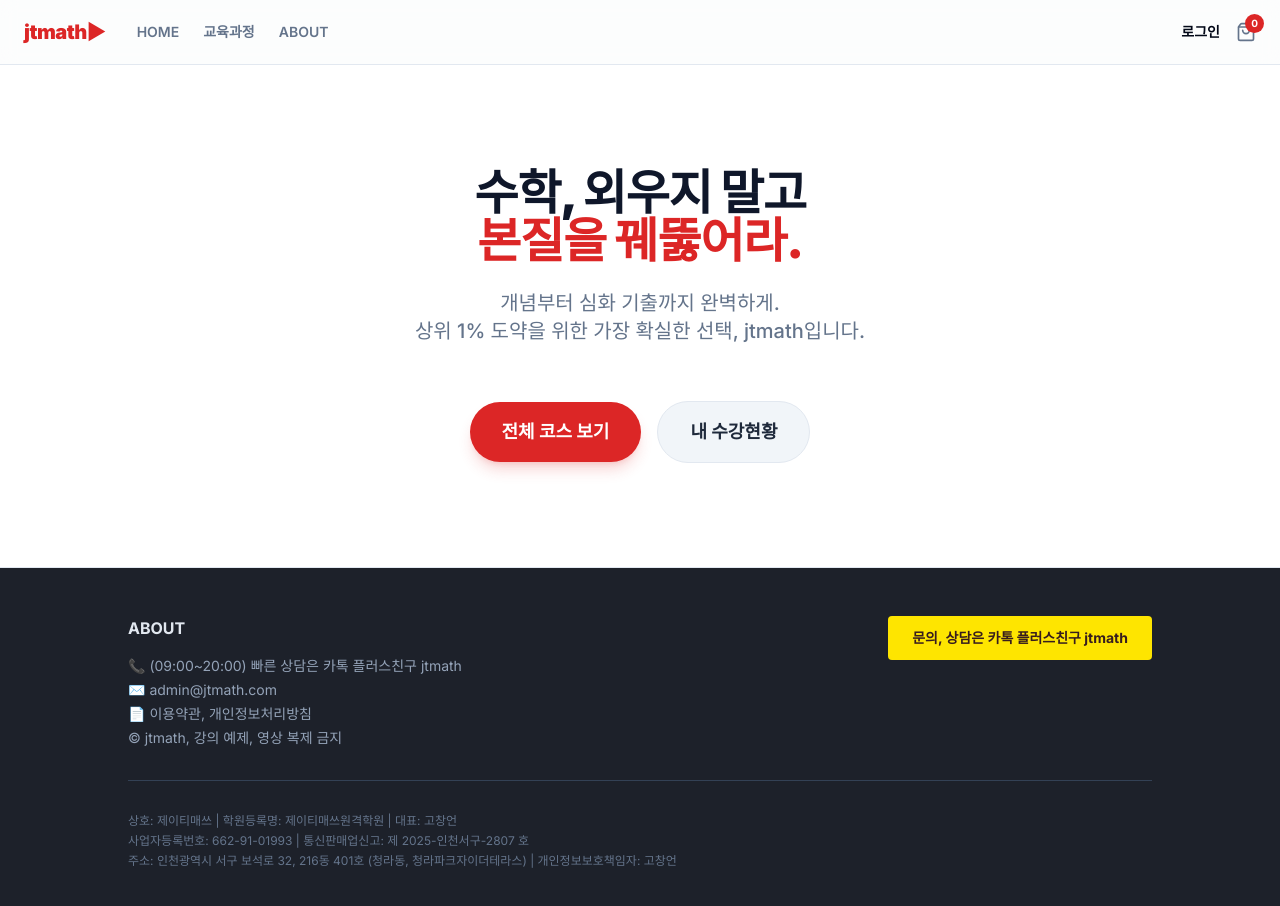
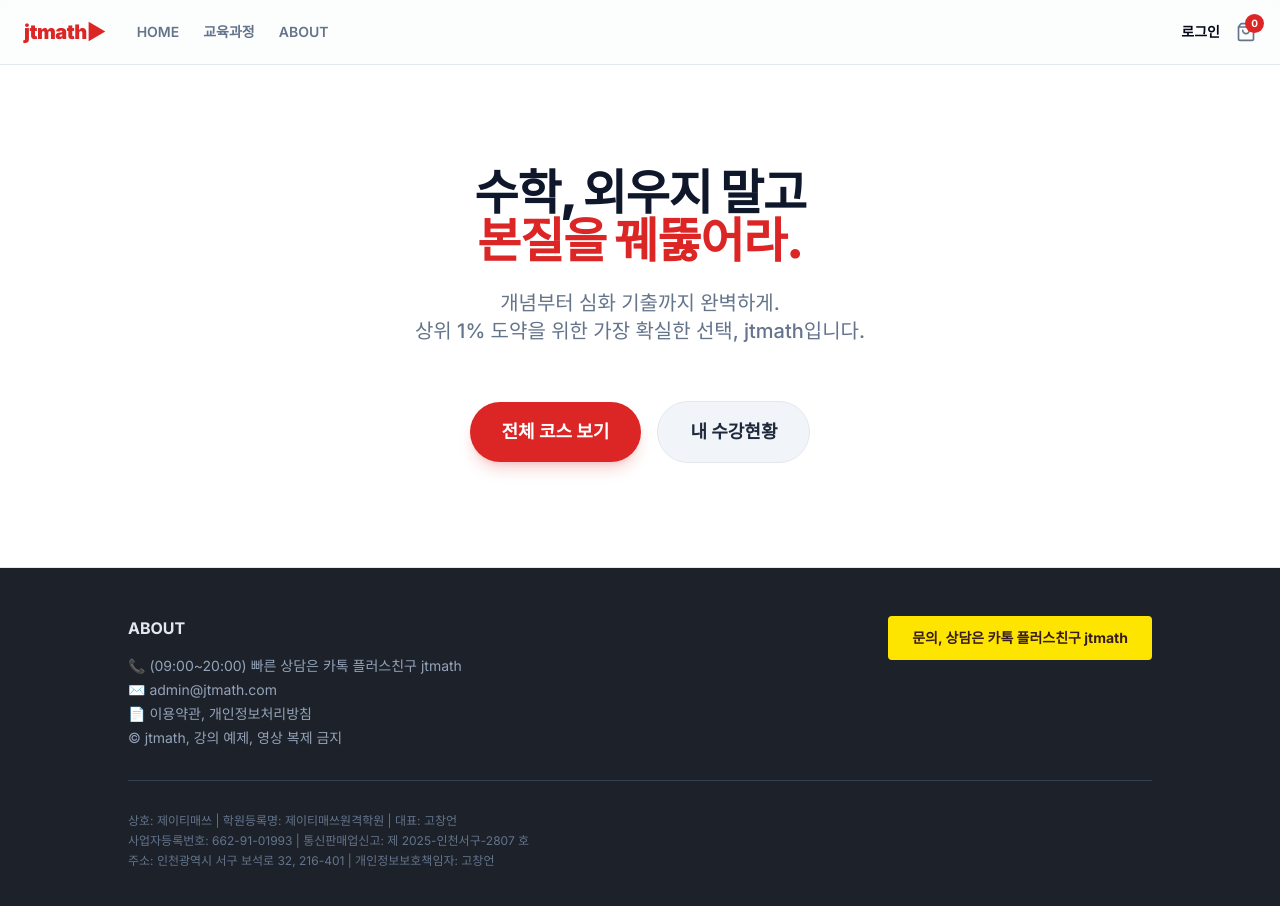
Before and after one commit to gomath777/jtmath-web, a Next.js app: page / in a window 1280 px wide. Shown: the top 906 px of the page. Built offline with nearby package versions, Linux system fonts and the light colour scheme.

Commit message:
fix(footer): 주소 형식 간소화

```diff
--- a/src/app/(marketing)/page.tsx
+++ b/src/app/(marketing)/page.tsx
@@ -58,7 +58,7 @@
           <div className="pt-8 text-xs text-slate-500 space-y-1">
             <p>상호: 제이티매쓰 | 학원등록명: 제이티매쓰원격학원 | 대표: 고창언</p>
             <p>사업자등록번호: 662-91-01993 | 통신판매업신고: 제 2025-인천서구-2807 호</p>
-            <p>주소: 인천광역시 서구 보석로 32, 216동 401호 (청라동, 청라파크자이더테라스) | 개인정보보호책임자: 고창언</p>
+            <p>주소: 인천광역시 서구 보석로 32, 216-401 | 개인정보보호책임자: 고창언</p>
           </div>
         </div>
       </footer>
```
